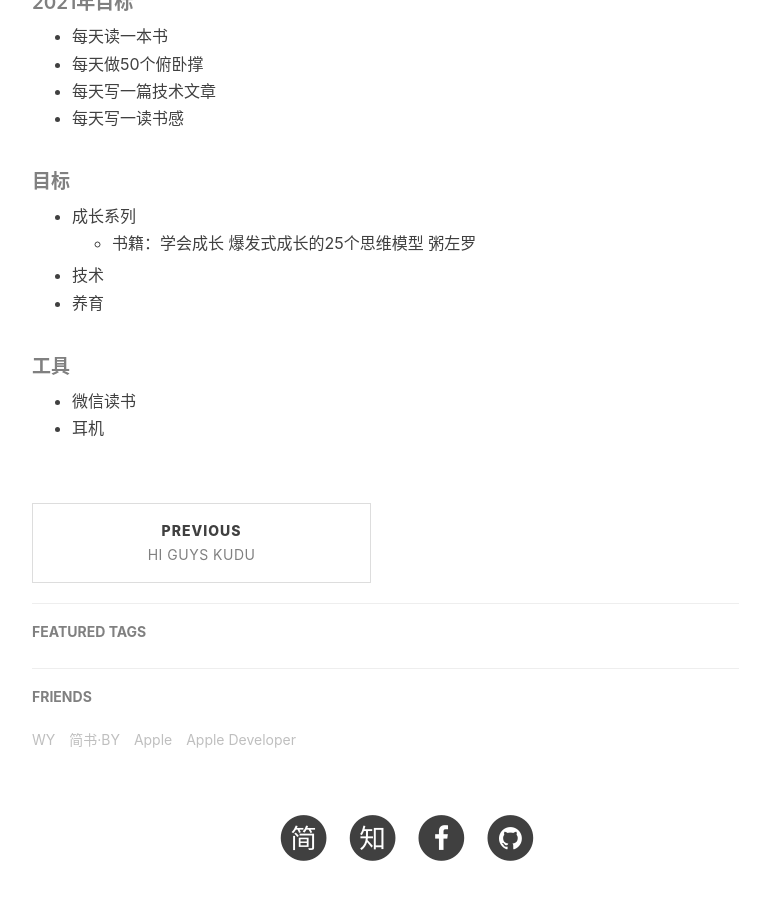
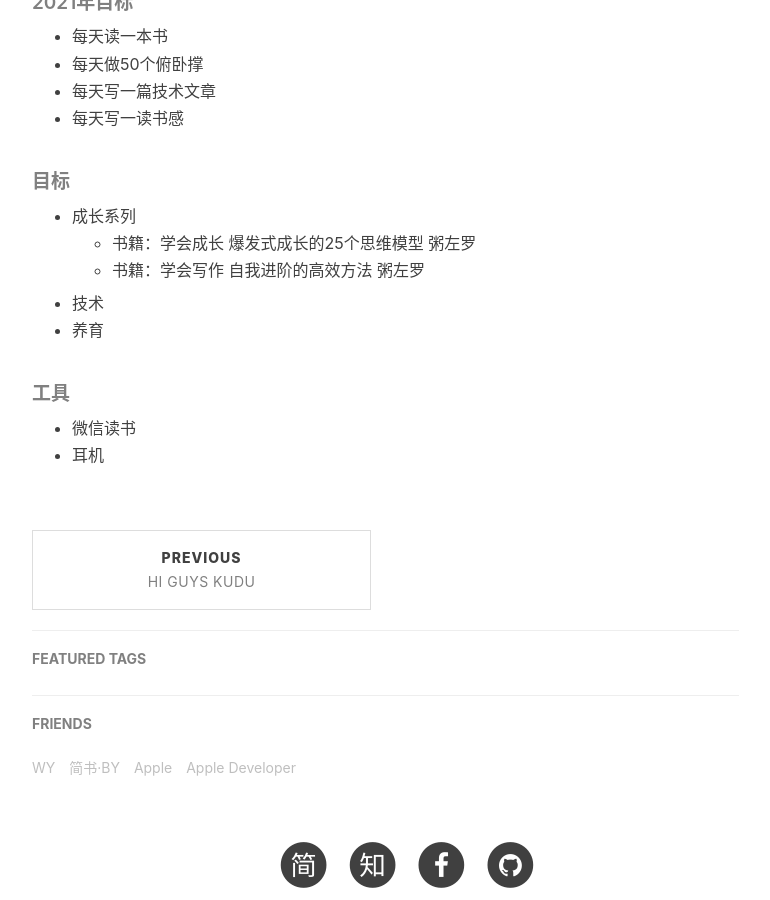
Before and after one commit to feature2018/feature2018.github.io, a Jekyll site: the page built from _posts/2021-02-01-Hi-Guys-target.md, in a window 1280 px wide and 900 px high, scrolled down 480 px. Shown: the whole window, without its empty margins (233-1003 px from the left). Built offline with Jekyll 4.4.1, drawn with Linux system fonts in a browser that asks for light colours; nearby versions of some CDN libraries; our own code applies the rules of GitHub Pages for plain Markdown files; comment, search, counter and statistics services are not loaded.

Commit message:
学会写作

```diff
--- a/_posts/2021-02-01-Hi-Guys-target.md
+++ b/_posts/2021-02-01-Hi-Guys-target.md
@@ -8,6 +8,7 @@
 ##### 目标
 - 成长系列
   - 书籍：学会成长 爆发式成长的25个思维模型 粥左罗
+  - 书籍：学会写作 自我进阶的高效方法 粥左罗
 - 技术
 - 养育
 
```
